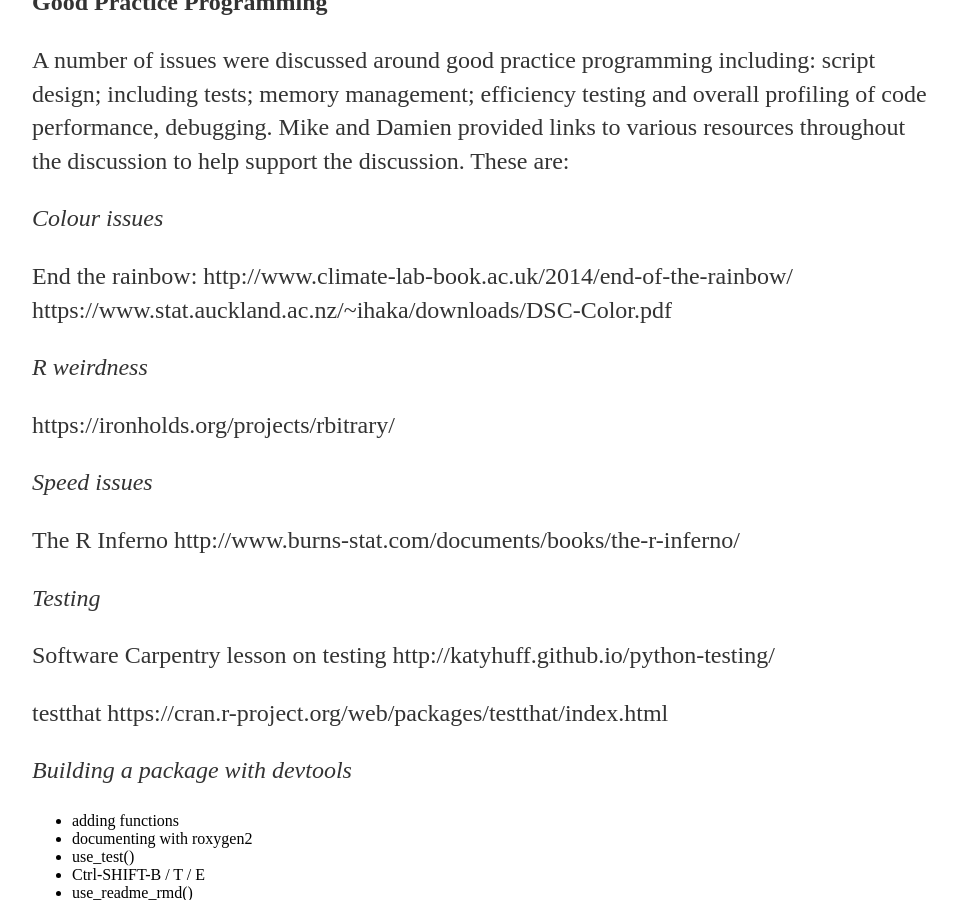
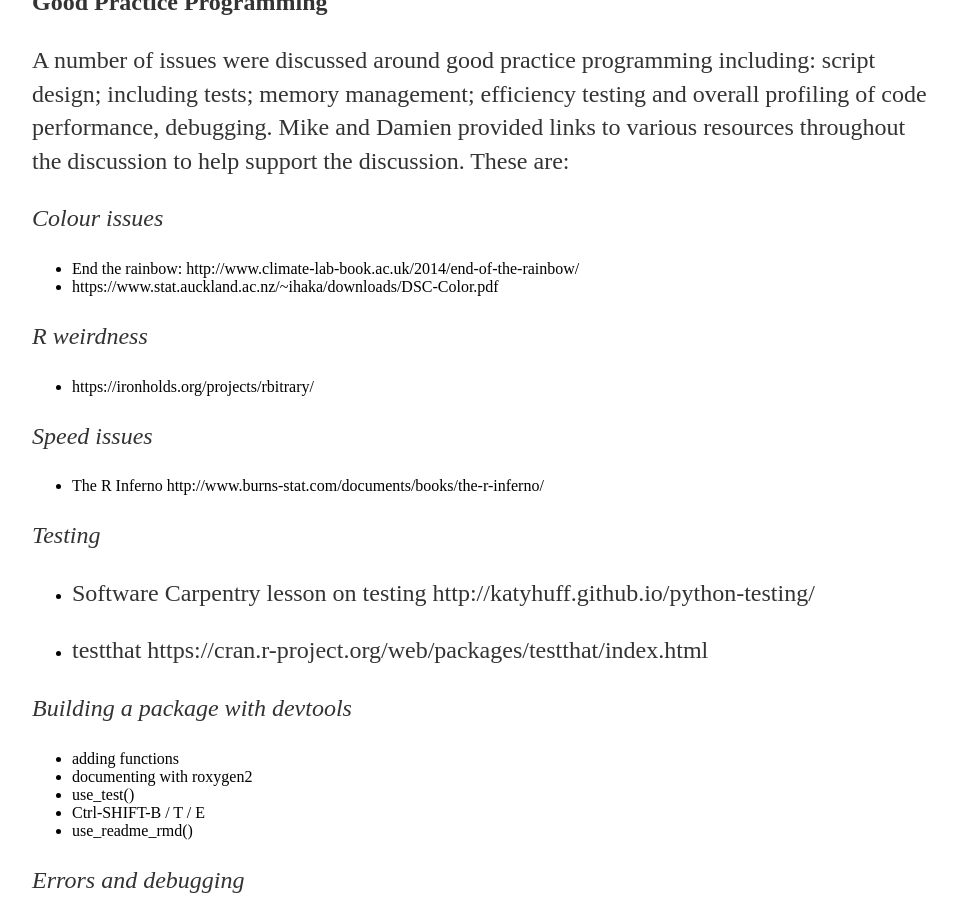
Before and after one commit to DataScienceHobart/DaSH, a Jekyll site: the page built from _posts/2016-04-22-General-Discussion.md, in a window 1280 px wide and 900 px high, scrolled down 3619 px. Shown: the whole window, without its empty margins (160-1117 px from the left). Built offline with Jekyll 4.4.1, drawn with Linux system fonts in a browser that asks for light colours.

Commit message:
Editted layout. Again

```diff
--- a/_posts/2016-04-22-General-Discussion.md
+++ b/_posts/2016-04-22-General-Discussion.md
@@ -57,22 +57,22 @@
 
 *Colour issues*
 
-   End the rainbow: http://www.climate-lab-book.ac.uk/2014/end-of-the-rainbow/
-   https://www.stat.auckland.ac.nz/~ihaka/downloads/DSC-Color.pdf
+  - End the rainbow: http://www.climate-lab-book.ac.uk/2014/end-of-the-rainbow/
+  - https://www.stat.auckland.ac.nz/~ihaka/downloads/DSC-Color.pdf
 
 *R weirdness*
 
-https://ironholds.org/projects/rbitrary/
+  - https://ironholds.org/projects/rbitrary/
 
 *Speed issues*
 
-The R Inferno http://www.burns-stat.com/documents/books/the-r-inferno/
+  - The R Inferno http://www.burns-stat.com/documents/books/the-r-inferno/
 
 *Testing*
 
-Software Carpentry lesson on testing  http://katyhuff.github.io/python-testing/
+  - Software Carpentry lesson on testing  http://katyhuff.github.io/python-testing/
 
-testthat https://cran.r-project.org/web/packages/testthat/index.html
+  - testthat https://cran.r-project.org/web/packages/testthat/index.html
 
 *Building a package with devtools*
 
@@ -97,7 +97,7 @@
 
 *Profiling R code:*
 
-https://github.com/rstudio/profvis
+  - https://github.com/rstudio/profvis
 
 **Next week (29 Apri)**
 
@@ -105,11 +105,9 @@
 
 *Coming up*
 
-Software package management
-
-Speeding up R
-
-Form mastery
+- Software package management
+- Speeding up R
+- Form mastery
 
 
 
```
